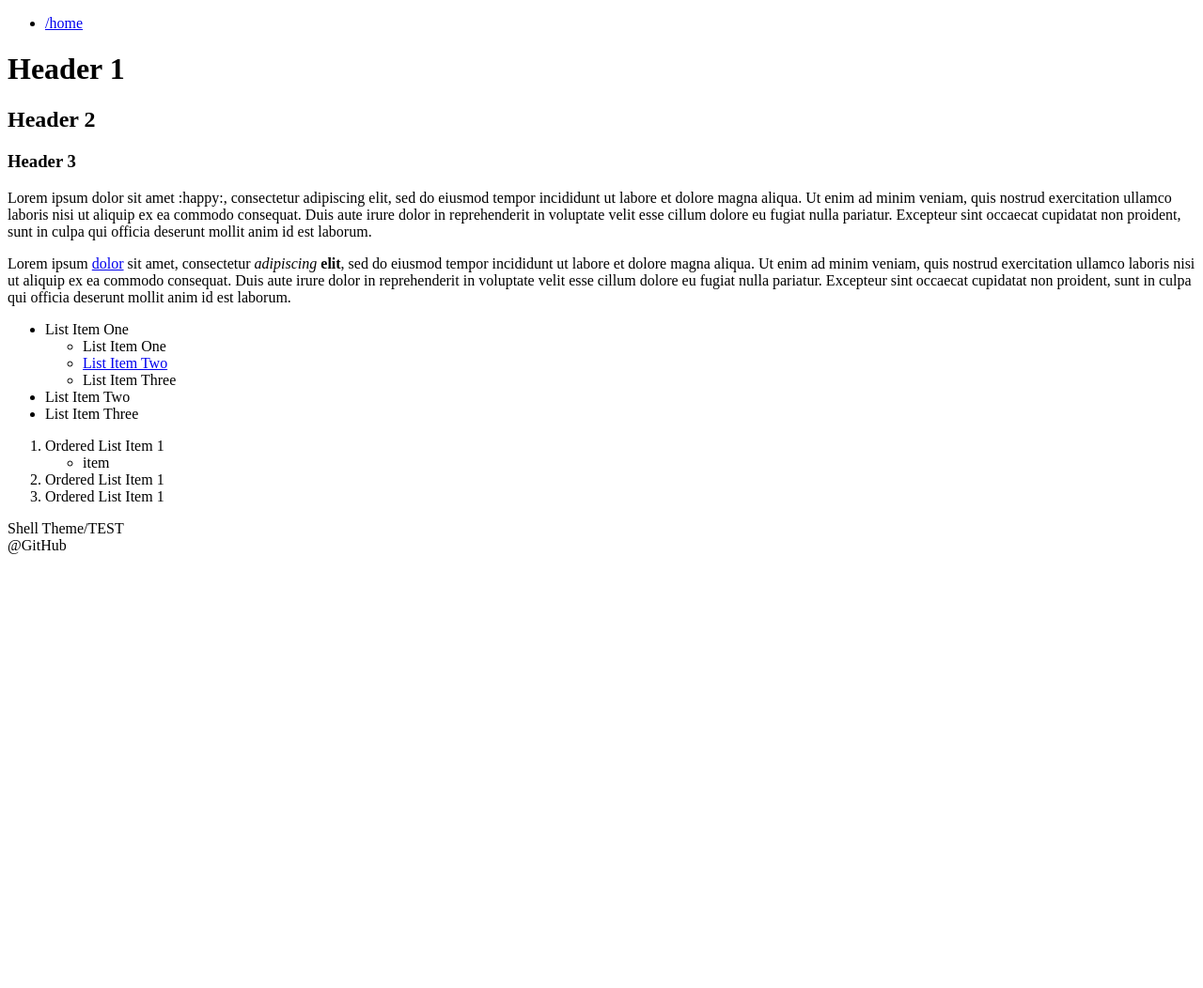
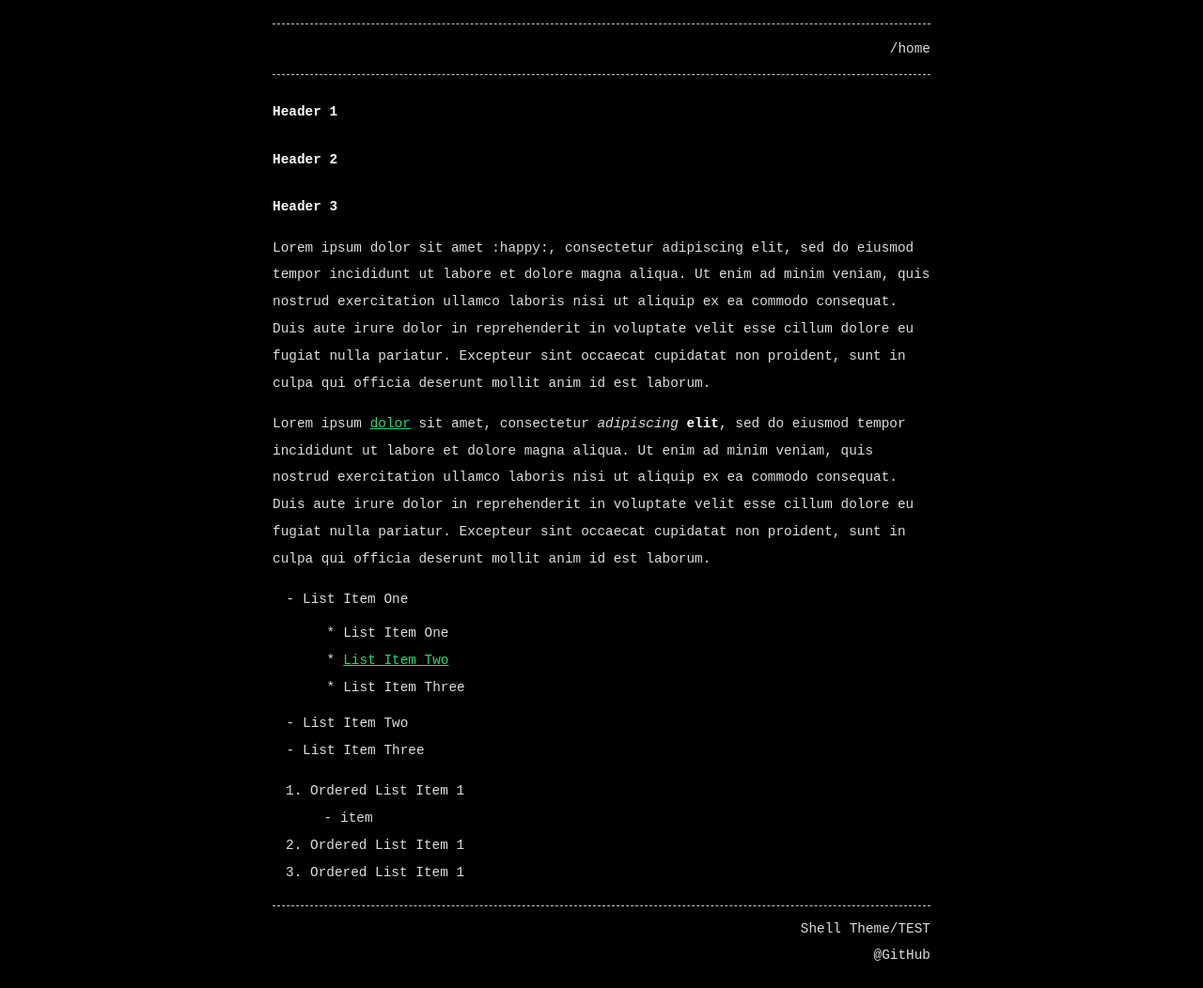
Before and after one commit to itstorque/jekyll-shell-theme, a Jekyll site: the page built from index.md, in a window 1280 px wide. Shown: the whole page at 94% size. Built offline with Jekyll 4.4.1, drawn with Linux system fonts in a browser that asks for light colours; before the commit the page ends 900 px from its top, so only the background shows below that.

Commit message:
Modified path structure for css assets

```diff
--- a/_includes/head.html
+++ b/_includes/head.html
@@ -4,6 +4,6 @@
   <meta name="viewport" content="width=device-width, initial-scale=1.0, maximum-scale=1.0, user-scalable=no" />
 
   <title>{% if page.title %}{{ page.title }}{% else %}{{ site.title }}{% endif %} - {{ site.title }}</title>
-  <link rel="stylesheet" href="{{ '/assets/main.css' | relative_url }}">
+  <link rel="stylesheet" href="{{ '/assets/css/main.css' | relative_url }}">
 
 </head>
```
Also changed, not shown: assets/css/main.scss (renamed from css/main.scss).
